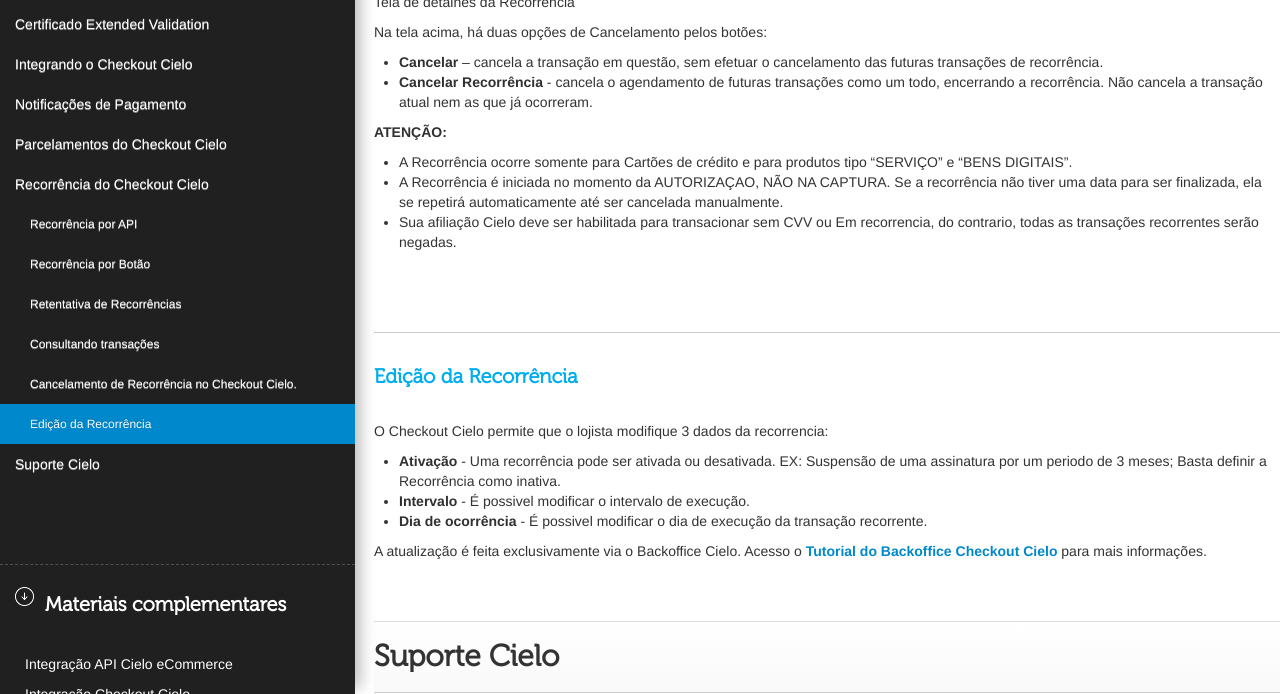
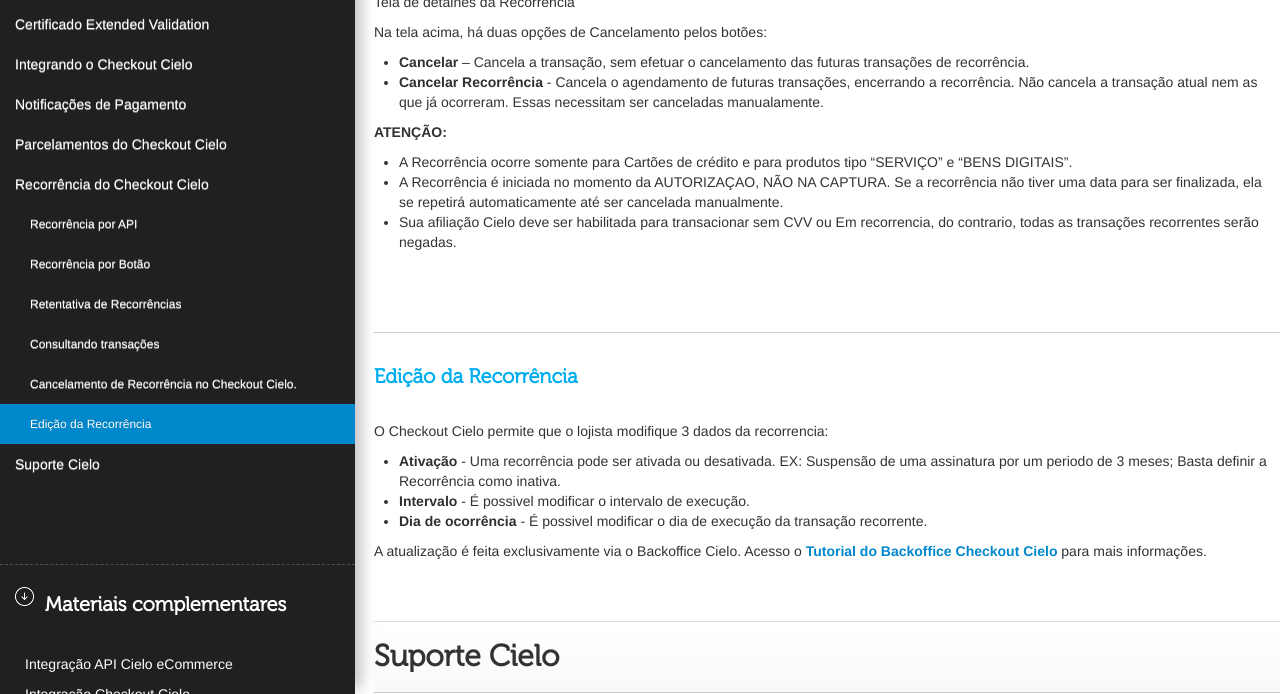
Before and after one commit to DeveloperCielo/Tutorial, a Jekyll site: the page built from _posts/2017-08-25-Checkout.md, in a window 1280 px wide and 900 px high, scrolled down 48646 px, cut to the strip 206-900 px from the top of the window. Built offline with Jekyll 4.4.1, drawn with Linux system fonts in a browser that asks for light colours; some web fonts are replaced.

Commit message:
Updated '_posts/2017-08-25-Checkout.md' via CloudCannon

```diff
--- a/_posts/2017-08-25-Checkout.md
+++ b/_posts/2017-08-25-Checkout.md
@@ -1561,8 +1561,8 @@
 
 Na tela acima, há duas opções de Cancelamento pelos botões:
 
-* **Cancelar** – cancela a transação em questão, sem efetuar o cancelamento das futuras transações de recorrência.
-* **Cancelar Recorrência** -  cancela o agendamento de futuras transações como um todo, encerrando a recorrência. Não cancela a transação atual nem as que já ocorreram.
+* **Cancelar** – Cancela a transação, sem efetuar o cancelamento das futuras transações de recorrência.
+* **Cancelar Recorrência** - Cancela o agendamento de futuras transações, encerrando a recorrência. Não cancela a transação atual nem as que já ocorreram. Essas necessitam ser canceladas manualamente.
 
 **ATENÇÃO:**
 * A Recorrência ocorre somente para Cartões de crédito e para produtos tipo “SERVIÇO” e “BENS DIGITAIS”.
```
